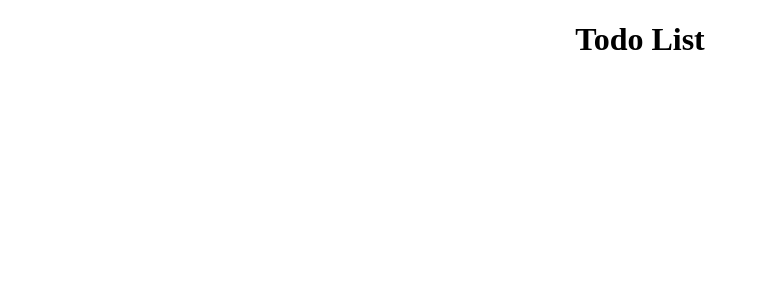
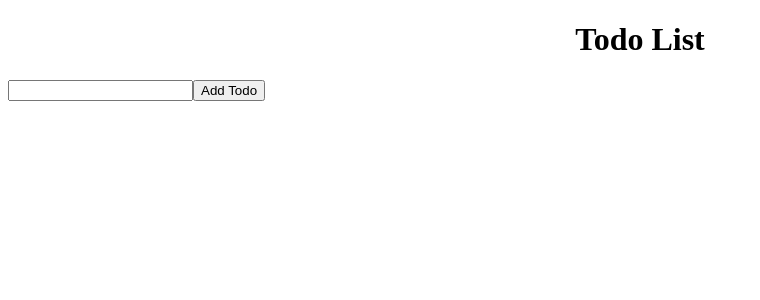
Before and after one commit to ChanDru-Balu/todo, an Angular app: page / in a window 1280 px wide. Shown: the top 300 px of the page, without its empty margins (0-760 px from the left). Built offline with nearby package versions, Linux system fonts and the light colour scheme.

Commit message:
1. Create inptu for new todo 2.add new todo into list 3. Not yet inplement Todo edit and status option

```diff
--- a/src/app/app.component.html
+++ b/src/app/app.component.html
@@ -1 +1,12 @@
 <h1 style="text-align: center;" >Todo List</h1>
+
+<div>
+    <input type="string" [(ngModel)]="currentTodo" />
+    <button (click)="addTodo()">Add Todo</button>
+</div>
+
+<div class="list-of-todo">
+    <div *ngFor="let todo of todoList" >
+        {{todo}}
+    </div>
+</div>
--- a/src/app/app.component.ts
+++ b/src/app/app.component.ts
@@ -1,12 +1,27 @@
+import { CommonModule } from '@angular/common';
 import { Component } from '@angular/core';
-// import { RouterOutlet } from '@angular/router';
+import { FormsModule } from '@angular/forms';
+// import { RouterOutlet } from '@angular/router'; // if we hide this becuase we don't have routing in this branch
 
 @Component({
   selector: 'app-root',
-  // imports: [RouterOutlet],
+  imports: [
+    // RouterOutlet,
+    FormsModule,
+    CommonModule
+  ],
   templateUrl: './app.component.html',
   styleUrl: './app.component.css'
 })
 export class AppComponent {
-  title = 'todo-one';
+
+  currentTodo : string = '';
+  todoList : any[] = [];
+
+
+  addTodo(): void {
+    console.log('Current Todo:',this.currentTodo);
+    this.todoList.push(this.currentTodo)
+  }
+
 }
```
Also changed, not shown: 1 other file (tests, documents, lock files or other folders).
